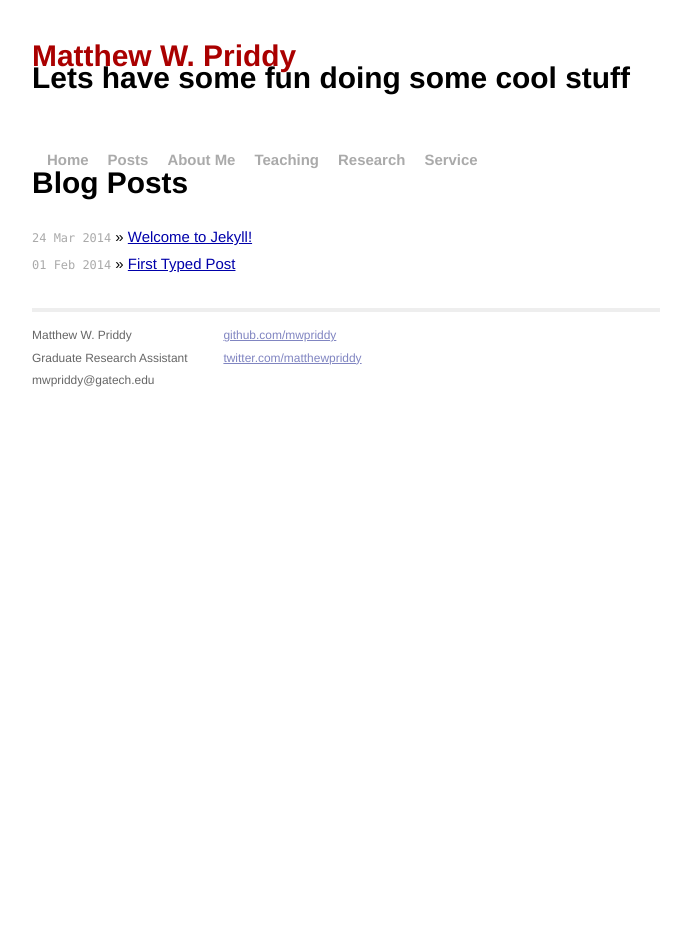
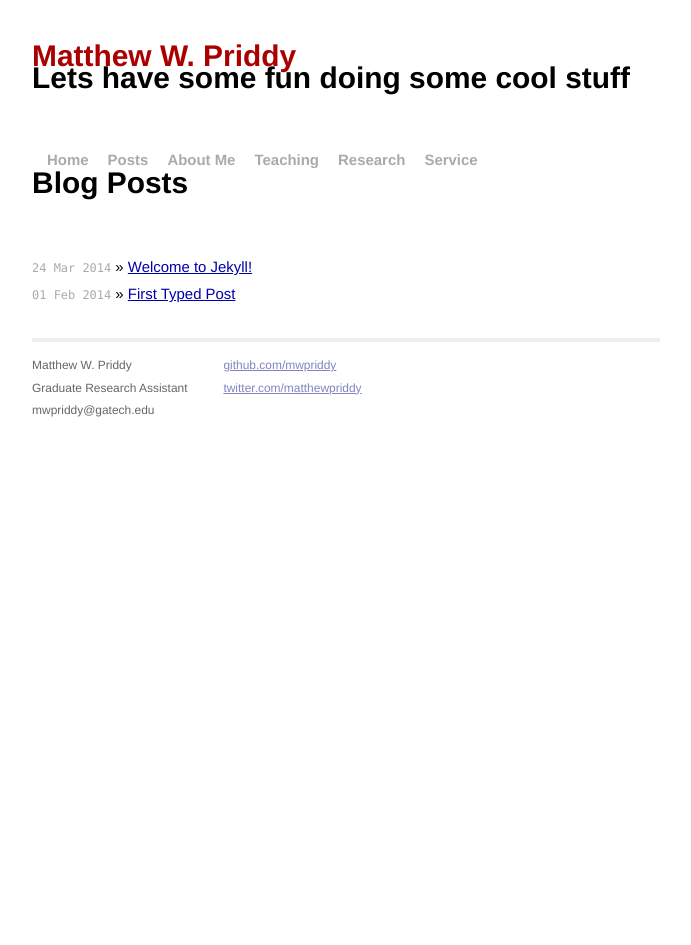
Before and after one commit to mwpriddy/mwpriddy.github.io, a Jekyll site: the page built from index.html, in a window 1280 px wide. Shown: the whole page, without its empty margins (294-985 px from the left). Built offline with Jekyll 4.4.1, drawn with Linux system fonts in a browser that asks for light colours; Markdown is read by kramdown in place of the engine named in the settings.

Commit message:
Update main.css

```diff
--- a/css/main.css
+++ b/css/main.css
@@ -22,7 +22,7 @@ body {
 h1, h2, h3, h4, h5, h6 {
   font-size: 100%; }
 
-h1 { margin-bottom: 1em;
+h1 { margin-bottom: 2em;
      font-size: 200%;}
 p { margin: 1em 0; }
 
```
